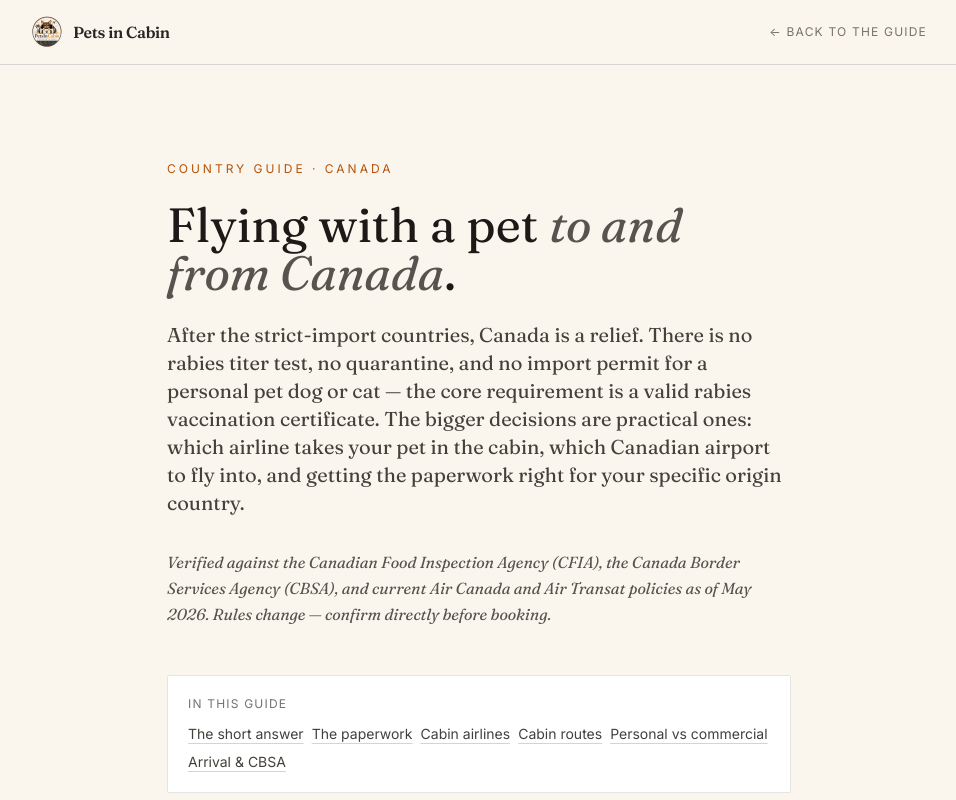
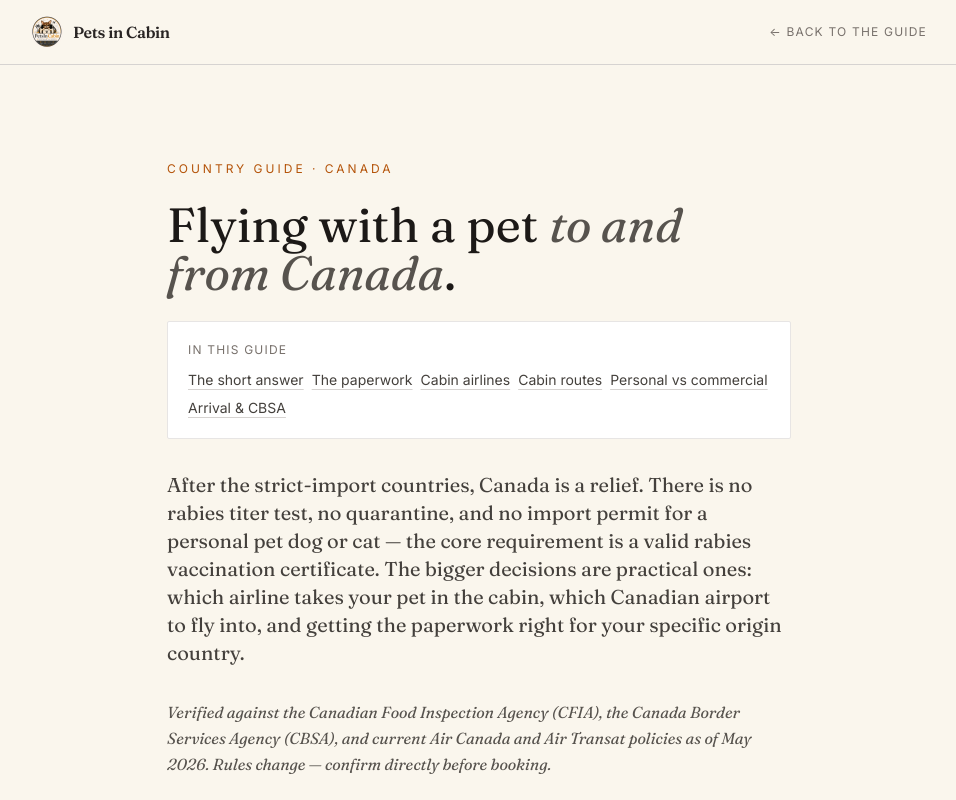
Before and after one commit to rupindermahay/petsincabin, a Next.js app: page /canada-pet-travel in a window 1280 px wide. Shown: the top 800 px of the page, without its empty margins (161-1117 px from the left). Built offline with nearby package versions, Linux system fonts and the light colour scheme.

Commit message:
Add files via upload

```diff
--- a/pages/canada-pet-travel.js
+++ b/pages/canada-pet-travel.js
@@ -48,15 +48,7 @@ export default function CanadaPetTravel() {
             Flying with a pet <span className="italic text-stone-600">to and from Canada</span>.
           </h1>
 
-          <p className="font-serif text-lg md:text-xl text-stone-700 leading-relaxed mb-8">
-            After the strict-import countries, Canada is a relief. There is no rabies titer test, no quarantine, and no import permit for a personal pet dog or cat — the core requirement is a valid rabies vaccination certificate. The bigger decisions are practical ones: which airline takes your pet in the cabin, which Canadian airport to fly into, and getting the paperwork right for your specific origin country.
-          </p>
-
-          <p className="font-serif italic text-stone-600 leading-relaxed mb-12">
-            Verified against the Canadian Food Inspection Agency (CFIA), the Canada Border Services Agency (CBSA), and current Air Canada and Air Transat policies as of May 2026. Rules change — confirm directly before booking.
-          </p>
-
-          <div className="bg-white border border-stone-200 rounded-sm p-5 mb-12">
+          <div className="bg-white border border-stone-200 rounded-sm p-5 mb-8">
             <div className="text-xs uppercase tracking-widest text-stone-500 mb-3">In this guide</div>
             <div className="flex flex-wrap gap-2 text-sm">
               <a href="#the-short-answer" className="text-stone-700 hover:text-amber-700 underline decoration-stone-300 hover:decoration-amber-600 underline-offset-4">The short answer</a>
@@ -67,6 +59,14 @@ export default function CanadaPetTravel() {
               <a href="#arrival" className="text-stone-700 hover:text-amber-700 underline decoration-stone-300 hover:decoration-amber-600 underline-offset-4">Arrival &amp; CBSA</a>
             </div>
           </div>
+
+          <p className="font-serif text-lg md:text-xl text-stone-700 leading-relaxed mb-8">
+            After the strict-import countries, Canada is a relief. There is no rabies titer test, no quarantine, and no import permit for a personal pet dog or cat — the core requirement is a valid rabies vaccination certificate. The bigger decisions are practical ones: which airline takes your pet in the cabin, which Canadian airport to fly into, and getting the paperwork right for your specific origin country.
+          </p>
+
+          <p className="font-serif italic text-stone-600 leading-relaxed mb-12">
+            Verified against the Canadian Food Inspection Agency (CFIA), the Canada Border Services Agency (CBSA), and current Air Canada and Air Transat policies as of May 2026. Rules change — confirm directly before booking.
+          </p>
 
           <div className="h-px bg-stone-300 mb-12" />
 
```
